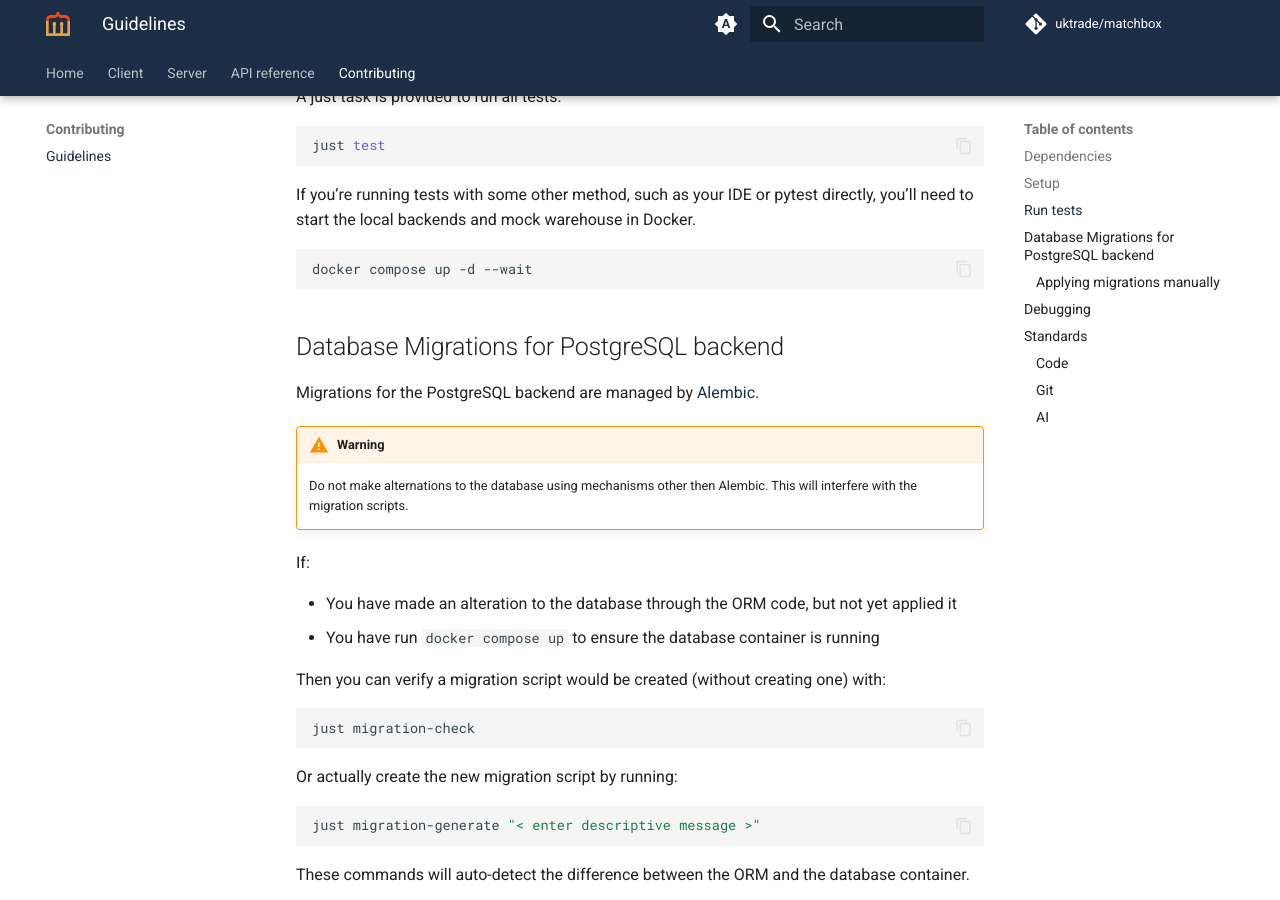
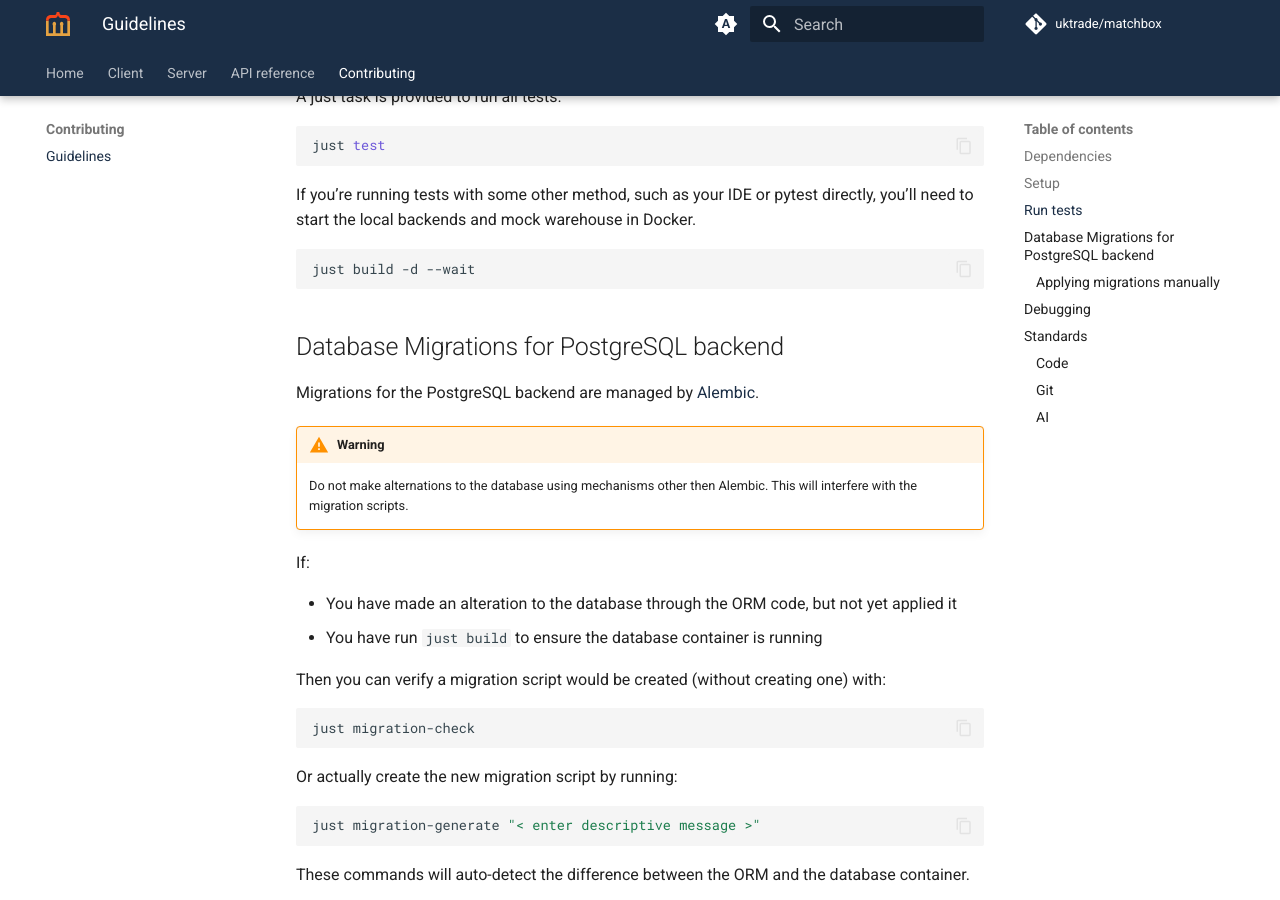
Before and after one commit to will-langdale/matchbox, an MkDocs documentation site: the page built from docs/contributing.md, in a window 1280 px wide and 900 px high, scrolled down 1122 px. Built offline with MkDocs 1.6.1 and Material for MkDocs 9.7.7, drawn with Linux system fonts in a browser that asks for light colours; comment, search, counter and statistics services are not loaded.

````diff
--- a/docker-compose.yml
+++ b/docker-compose.yml
@@ -66,7 +66,7 @@ services:
       context: .
       args:
         ENV_FILE: server.env
-        MB_VERSION: ${MB_VERSION}
+        MB_VERSION: ${MB_VERSION-0.0.0dev0}
       dockerfile: src/matchbox/server/Dockerfile
       target: dev
     environment:
--- a/docs/contributing.md
+++ b/docs/contributing.md
@@ -47,7 +47,7 @@ just test
 If you're running tests with some other method, such as your IDE or pytest directly, you'll need to start the local backends and mock warehouse in Docker.
 
 ```shell
-docker compose up -d --wait
+just build -d --wait
 ```
 
 ## Database Migrations for PostgreSQL backend
@@ -61,7 +61,7 @@ Migrations for the PostgreSQL backend are managed by [Alembic](https://alembic.s
 If:
 
 * You have made an alteration to the database through the ORM code, but not yet applied it
-* You have run `docker compose up` to ensure the database container is running
+* You have run `just build` to ensure the database container is running
 
 Then you can verify a migration script would be created (without creating one) with:
 
````
Also changed, not shown: docs/server/install.md (+2 -2 lines), 1 other file.
